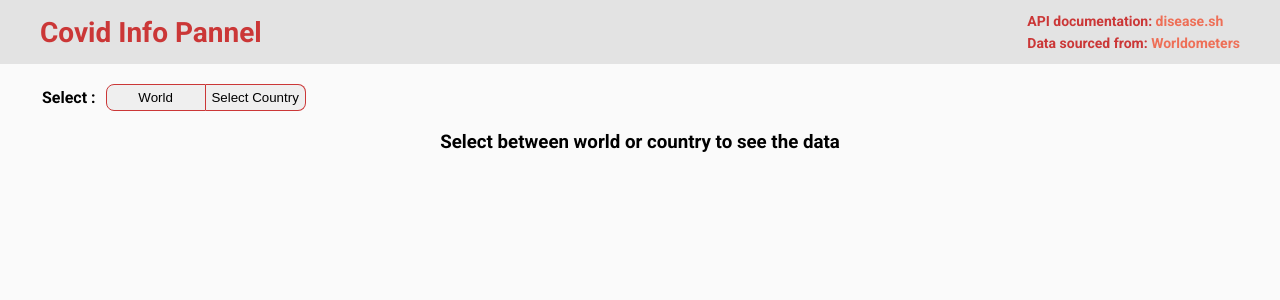
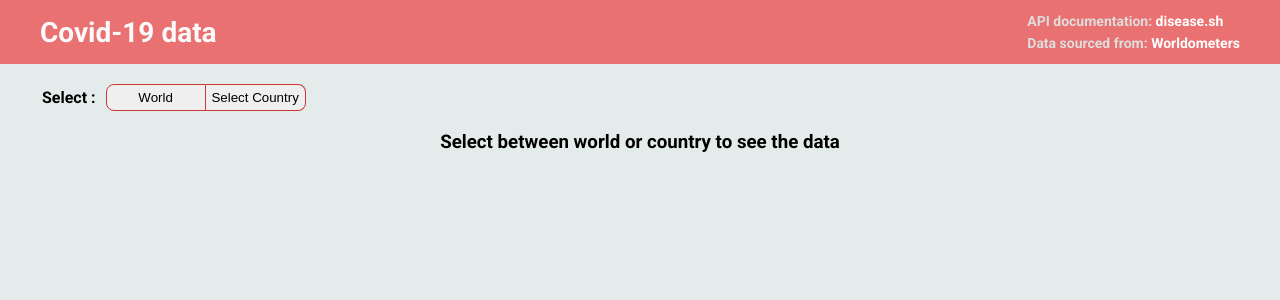
Before and after one commit to hermeshcg/covid-info, a React (Create React App) app: page / in a window 1280 px wide. Shown: the top 300 px of the page. Built offline with nearby package versions, Linux system fonts and the light colour scheme; the HTML template or start-up script is replaced by a standard one.

Commit message:
updates 2101

```diff
--- a/package.json
+++ b/package.json
@@ -13,6 +13,7 @@
     "react-icons": "^3.11.0",
     "react-router-dom": "^5.2.0",
     "react-scripts": "4.0.0",
+    "react-toastify": "^6.2.0",
     "styled-components": "^5.2.1",
     "web-vitals": "^0.2.4"
   },
--- a/src/App.js
+++ b/src/App.js
@@ -1,12 +1,19 @@
+import Routes from './routes';
+import { Slide, ToastContainer } from 'react-toastify';
+
 import GlobalStyle from './styles/global';
-
-import Routes from './routes';
 
 function App() {
   return (
     <>
       <Routes />
       <GlobalStyle />
+      <ToastContainer
+        autoClose={2000}
+        position="top-right"
+        limit={5}
+        transition={Slide}
+      />
     </>
   );
 }
--- a/src/components/CountryInfo/CountryCard/index.js
+++ b/src/components/CountryInfo/CountryCard/index.js
@@ -23,6 +23,7 @@ function CountryCard({ data }) {
     month +
     '/' +
     year;
+
   return (
     <Container>
       <section>
--- a/src/components/CountryInfo/CountryCard/styles.js
+++ b/src/components/CountryInfo/CountryCard/styles.js
@@ -4,7 +4,7 @@ export const Container = styled.div`
   section {
     width: 100%;
     height: 70%;
-    background: #e3e3e3;
+    background: #fff;
     border-radius: 8px;
     box-shadow: 0 1px 3px;
     display: flex;
--- a/src/components/Header/index.js
+++ b/src/components/Header/index.js
@@ -7,7 +7,7 @@ function Header() {
   return (
     <Container>
       <Link to="/" className="link">
-        Covid Info Pannel
+        Covid-19 data
       </Link>
       <aside>
         <strong>
--- a/src/components/Header/styles.js
+++ b/src/components/Header/styles.js
@@ -6,10 +6,10 @@ export const Container = styled.div`
   justify-content: space-between;
   min-width: 100vw;
   height: 64px;
-  background: #e3e3e3;
+  background: #ea7171;
   .link {
     text-decoration: none;
-    color: #cb3737;
+    color: #fafafa;
     margin: 0 40px;
     font-weight: bold;
     font-size: 28px;
@@ -21,11 +21,11 @@ export const Container = styled.div`
     flex-direction: column;
     strong {
       margin: 3px 40px;
-      color: #cb3737;
+      color: #ddd;
       font-size: 14px;
       a {
         text-decoration: none;
-        color: #ee6f57;
+        color: #fff;
       }
       a:hover {
         text-decoration: underline;
--- a/src/components/WorldInfos/styles.js
+++ b/src/components/WorldInfos/styles.js
@@ -1,30 +1,33 @@
 import styled from 'styled-components';
 
 export const Container = styled.div`
-  width: 80vw;
-  height: 70vh;
-  background: #e3e3e3;
+  display: flex;
+  align-items: flex-start;
+  justify-content: center;
+  flex-direction: column;
+
+  width: 30%;
+  background: #fff;
   border-radius: 8px;
   box-shadow: 0 1px 3px;
-  display: flex;
-  align-items: center;
-  justify-content: center;
-  flex-direction: column;
-  margin-bottom: 20px;
+  padding: 16px;
 
   h1 {
-    text-align: center;
+    margin: 8px 0;
   }
+
   main {
     display: flex;
-    align-items: center;
-    justify-content: center;
+    align-items: flex-start;
+    justify-content: flex-start;
     flex-direction: column;
+    text-align: left;
+    margin: 0;
     strong {
-      margin: 10px;
-      span {
-        font-weight: 400;
-      }
+      margin: 8px 0;
+    }
+    span {
+      font-weight: 400;
     }
   }
 `;
--- a/src/pages/Home/index.js
+++ b/src/pages/Home/index.js
@@ -1,5 +1,4 @@
 import React, { useState } from 'react';
-import { Link } from 'react-router-dom';
 import { useHistory } from 'react-router-dom';
 
 import Header from '../../components/Header';
--- a/src/pages/Home/styles.js
+++ b/src/pages/Home/styles.js
@@ -3,8 +3,11 @@ import styled from 'styled-components';
 export const Container = styled.div`
   display: flex;
   align-items: center;
-  justify-content: center;
+  justify-content: start;
   flex-direction: column;
+  min-height: 100vh;
+  min-width: 100vw;
+  background: #e4ebeb;
   main {
     display: flex;
     align-items: center;
--- a/src/pages/Vaccines/index.js
+++ b/src/pages/Vaccines/index.js
@@ -1,11 +1,8 @@
-import React, { useEffect, useState } from 'react';
+import React from 'react';
 import { Link } from 'react-router-dom';
-import { FaSpinner } from 'react-icons/fa';
 
 import Header from '../../components/Header';
 /* import VaccinesInfos from '../../components/VaccinesInfos'; */
-
-import api from '../../services/api';
 
 import { Container } from './styles';
 
--- a/src/pages/Vaccines/styles.js
+++ b/src/pages/Vaccines/styles.js
@@ -3,8 +3,11 @@ import styled from 'styled-components';
 export const Container = styled.div`
   display: flex;
   align-items: center;
-  justify-content: center;
+  justify-content: start;
   flex-direction: column;
+  min-height: 100vh;
+  min-width: 100vw;
+  background: #e4ebeb;
   .linkVac {
     text-decoration: none;
     margin: 20px 20px;
--- a/src/styles/global.js
+++ b/src/styles/global.js
@@ -12,6 +12,18 @@ export default createGlobalStyle`
     font-family: Roboto, sans-serif;
   }
 
+  h1{
+    font-size: 22px;
+  }
+
+  strong{
+    font-size: 16px;
+  }
+
+  span{
+    font-size: 16px;
+  }
+
   body{
     background: #fafafa;
   }
```
Also changed, not shown: 1 other file (tests, documents, lock files or other folders).
